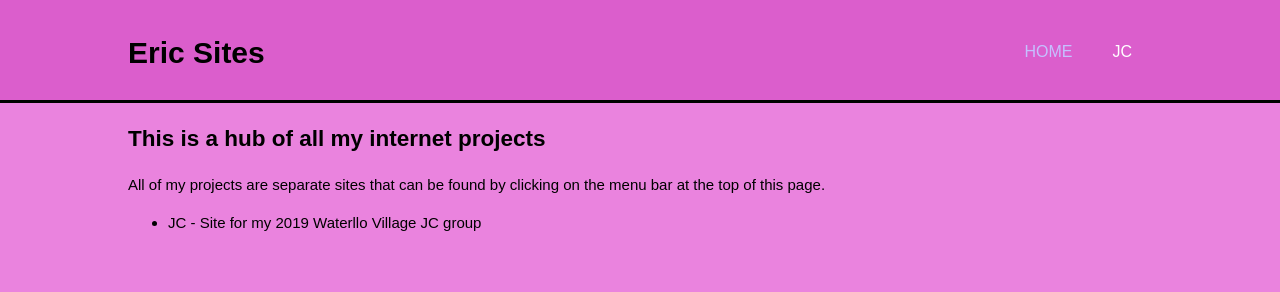
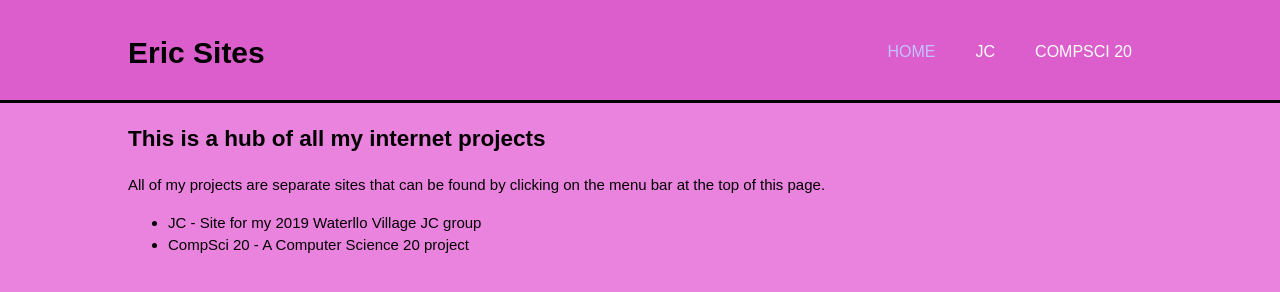
Before and after one commit to Eric-Patrick-James/ericsites, a plain HTML site: page index.html in a window 1280 px wide. Drawn offline with Linux system fonts and the light colour scheme.

Commit message:
Update index.html

```diff
--- a/index.html
+++ b/index.html
@@ -14,6 +14,7 @@
                     <ul>
                         <li><a href="index.html" class="active">Home</a></li>
                         <li><a href="https://jc.ericsites.com"\>JC</a></li>
+                        <li><a href="https://compsci20.ericsites.com"\>CompSci 20</a></li>
                     </ul>
                 </nav>
             </div>
@@ -27,6 +28,7 @@
             <ul>
 
                 <li>JC - Site for my 2019 Waterllo Village JC group</li>
+                <li>CompSci 20 - A Computer Science 20 project</li>
 
             </ul>
 
```
